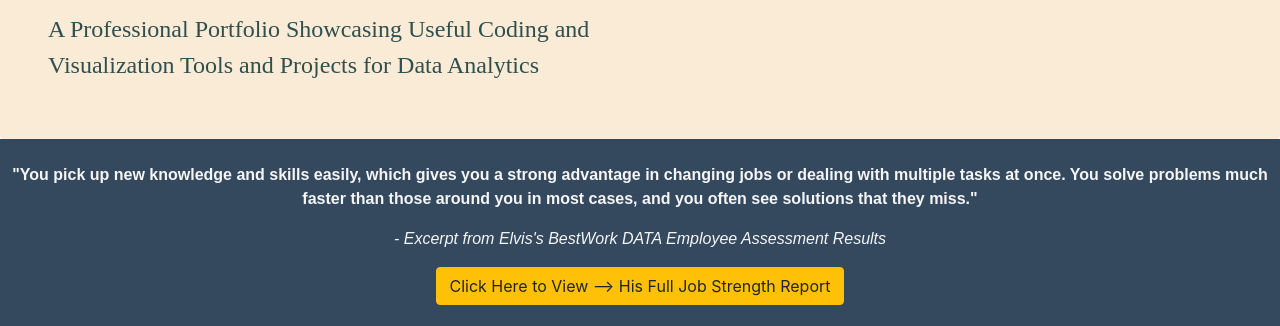
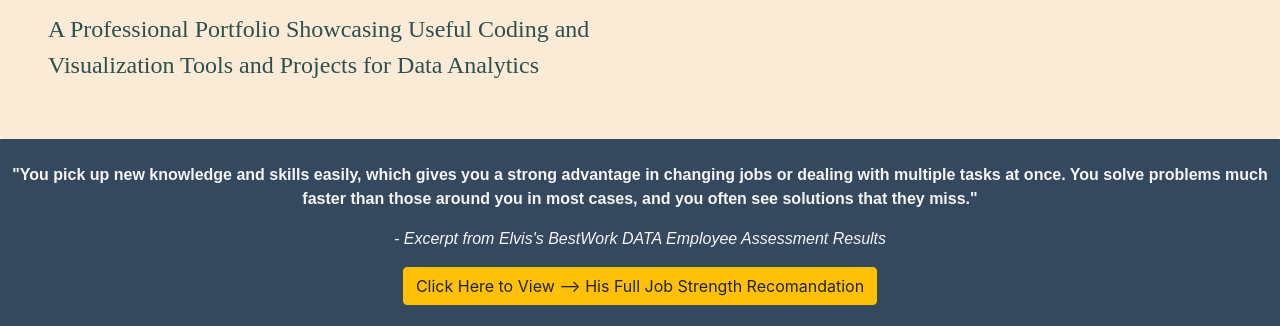
Before and after one commit to elvisselimaj/elvisselimaj.github.io, a plain HTML site: page index.html in a window 1280 px wide. Shown: the part 273-599 px from the top of the page. Drawn offline with nearby package versions, Linux system fonts and the light colour scheme; a script that the page names is missing.

Commit message:
this is my portofolio

```diff
--- a/index.html
+++ b/index.html
@@ -59,7 +59,7 @@
         <p class="card-text" style="text-align: center;font-family:Arial, Helvetica, sans-serif; font-style:italic; color:whitesmoke">- Excerpt from Elvis's BestWork DATA Employee Assessment Results</p>
         <a class="btn btn-warning"
         href="assets/files/job_strengths.pdf">Click Here to View -->
-          His Full Job Strength Report </a>
+          His Full Job Strength Recomandation</a>
     </div>
 
   </div>
```
